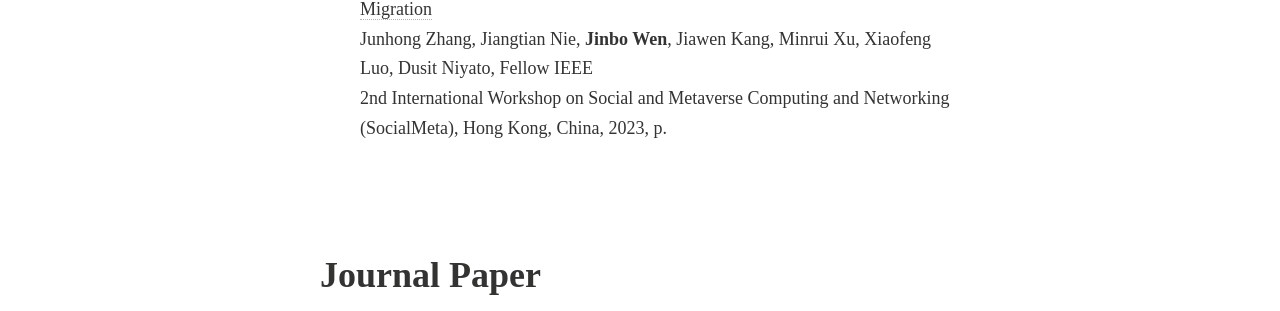
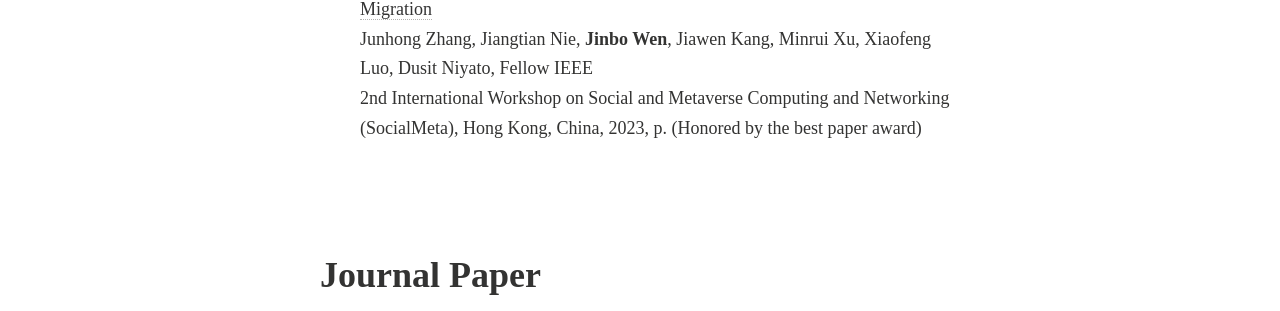
Before and after one commit to wenjinb/wenjinb.github.io, a Jekyll site: the page built from publications.md, in a window 1280 px wide. Shown: the part 812-1123 px from the top of the page. Built offline with Jekyll 4.4.1, drawn with Linux system fonts in a browser that asks for light colours; nearby versions of some CDN libraries; comment, search, counter and statistics services are not loaded; a style sheet for code colours, icons or effects is not loaded.

Commit message:
Update publications.md

```diff
--- a/publications.md
+++ b/publications.md
@@ -22,7 +22,7 @@ IEEE International Conference on Metaverse Computing, Networking and Application
 
 - [Learning-based Incentive Mechanism for Task Freshness-aware Vehicular Twin Migration](https://www.researchgate.net/publication/373838163_Learning-based_Incentive_Mechanism_for_Task_Freshness-aware_Vehicular_Twin_Migration)
 Junhong Zhang, Jiangtian Nie, **Jinbo Wen**, Jiawen Kang, Minrui Xu, Xiaofeng Luo, Dusit Niyato, Fellow IEEE
-2nd International Workshop on Social and Metaverse Computing and Networking (SocialMeta), Hong Kong, China, 2023, p.
+2nd International Workshop on Social and Metaverse Computing and Networking (SocialMeta), Hong Kong, China, 2023, p. (Honored by the best paper award)
 
 <br>
   <br>
```
